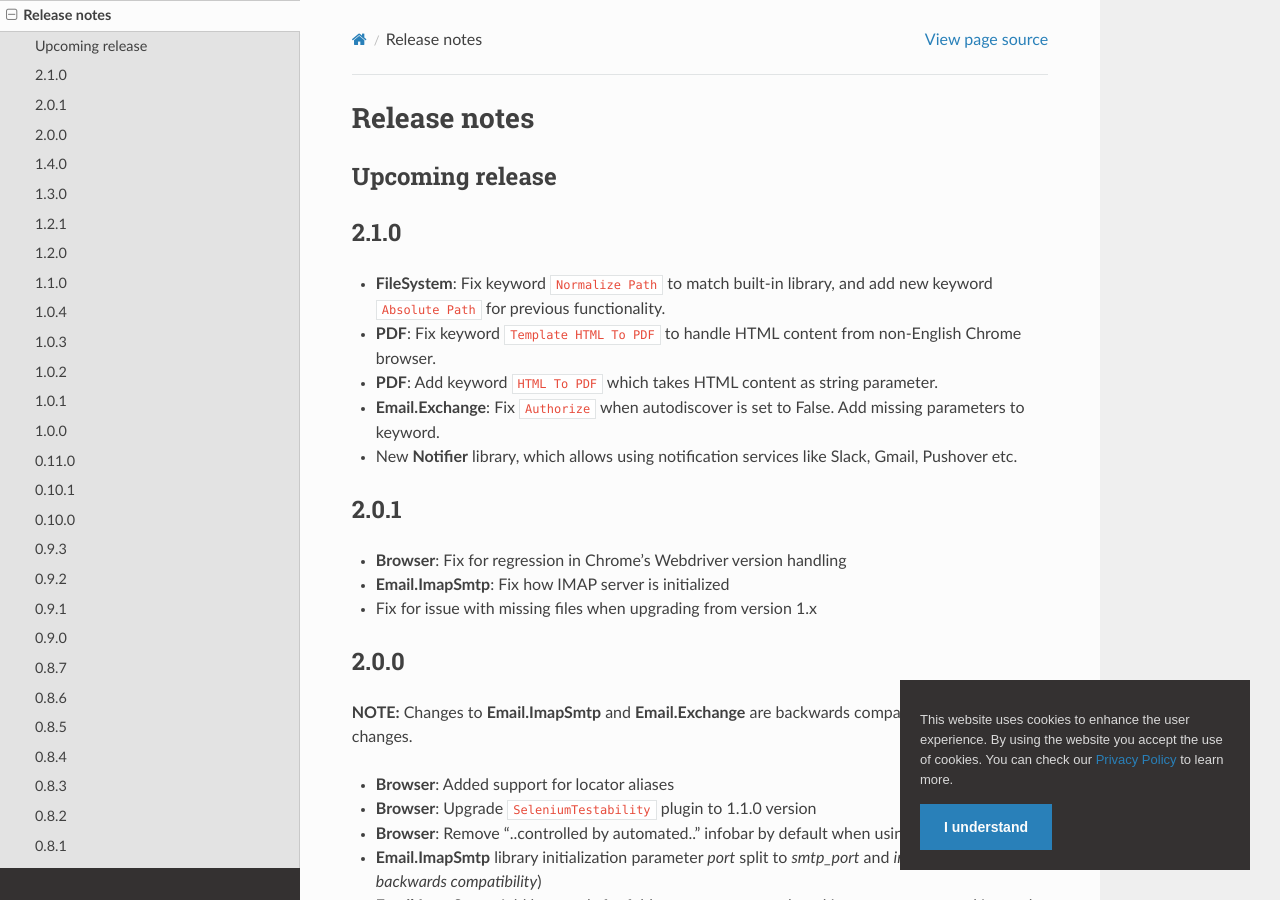
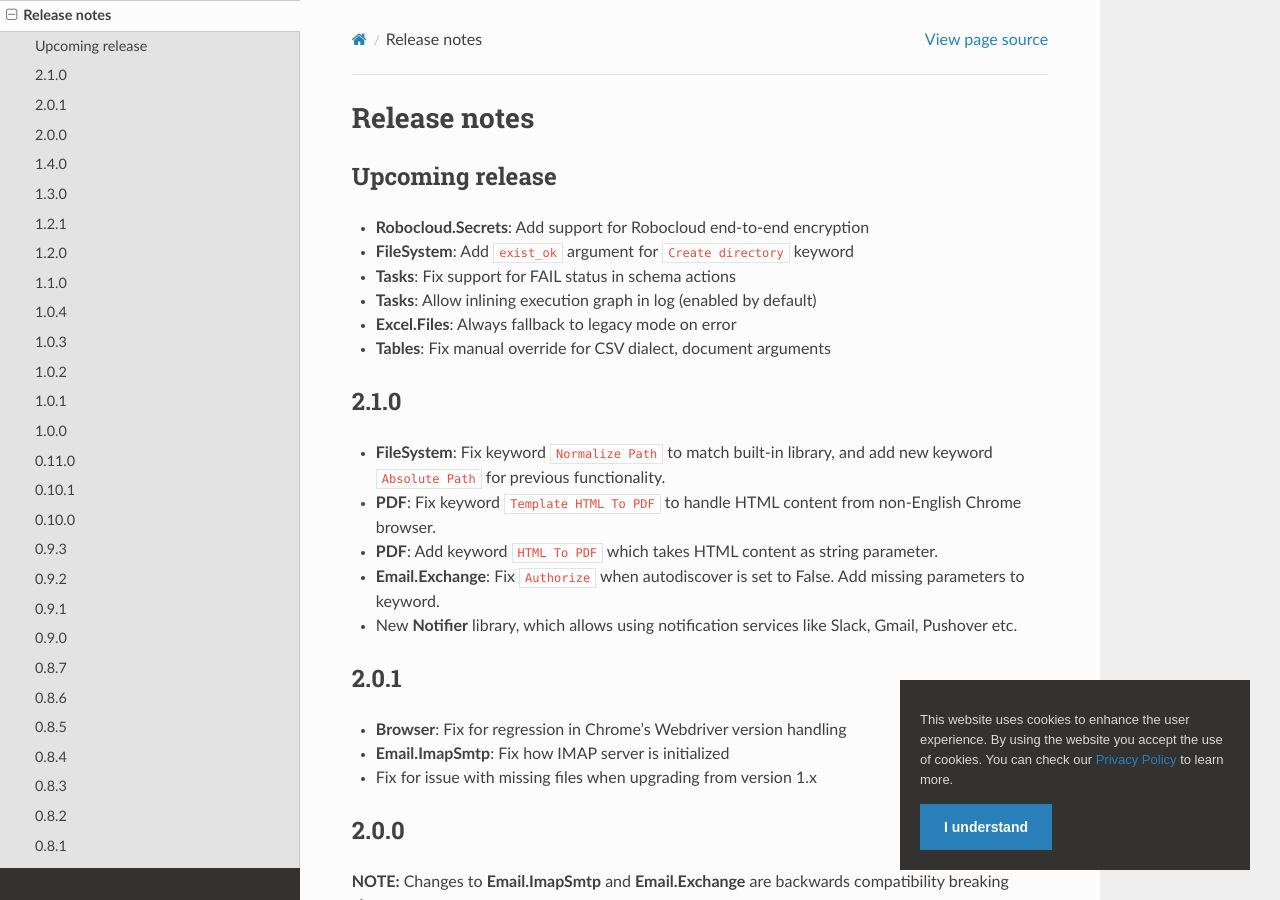
Before and after one commit to coderprovider/Framework-RPA, a Sphinx documentation site: the page built from docs/source/releasenotes.rst, in a window 1280 px wide and 900 px high. Built offline with Sphinx 7.4.7 and the Read the Docs theme 2.0.0, drawn with Linux system fonts in a browser that asks for light colours; pages that are not in the unit, such as notebooks, are missing from menus.

Commit message:
docs: update releasenotes

```diff
--- a/docs/source/releasenotes.rst
+++ b/docs/source/releasenotes.rst
@@ -3,6 +3,13 @@ Release notes
 
 Upcoming release
 ----------------
+
+- **Robocloud.Secrets**: Add support for Robocloud end-to-end encryption
+- **FileSystem**: Add ``exist_ok`` argument for ``Create directory`` keyword
+- **Tasks**: Fix support for FAIL status in schema actions
+- **Tasks**: Allow inlining execution graph in log (enabled by default)
+- **Excel.Files**: Always fallback to legacy mode on error
+- **Tables**: Fix manual override for CSV dialect, document arguments
 
 2.1.0
 -----
```
